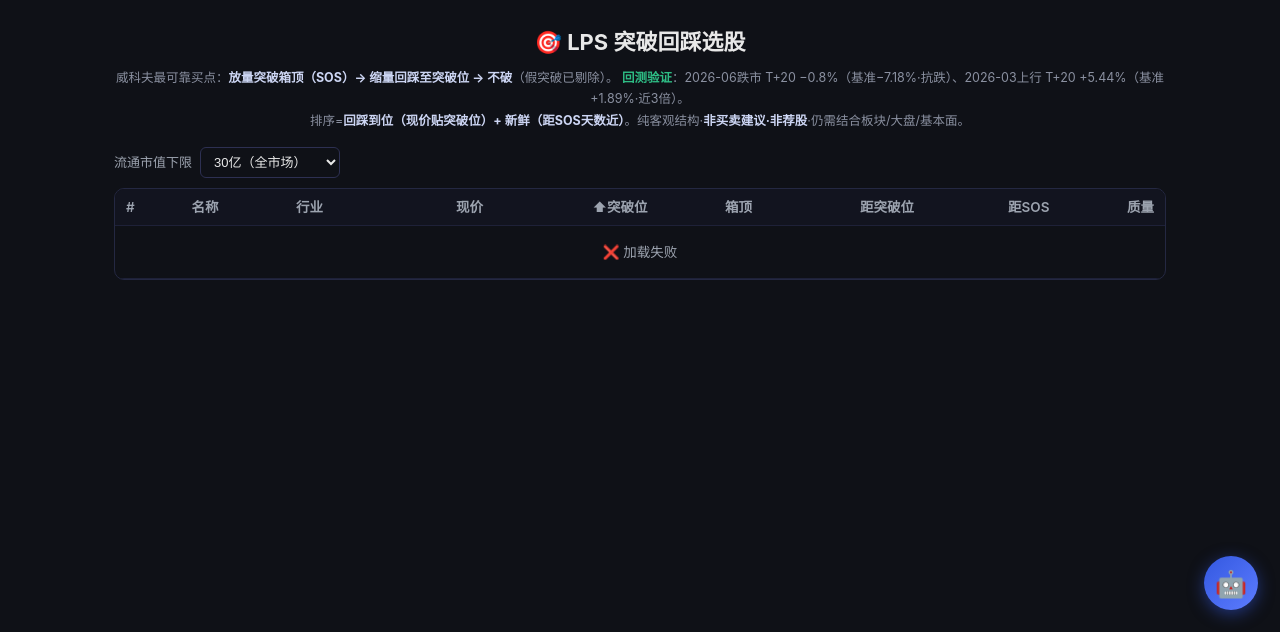
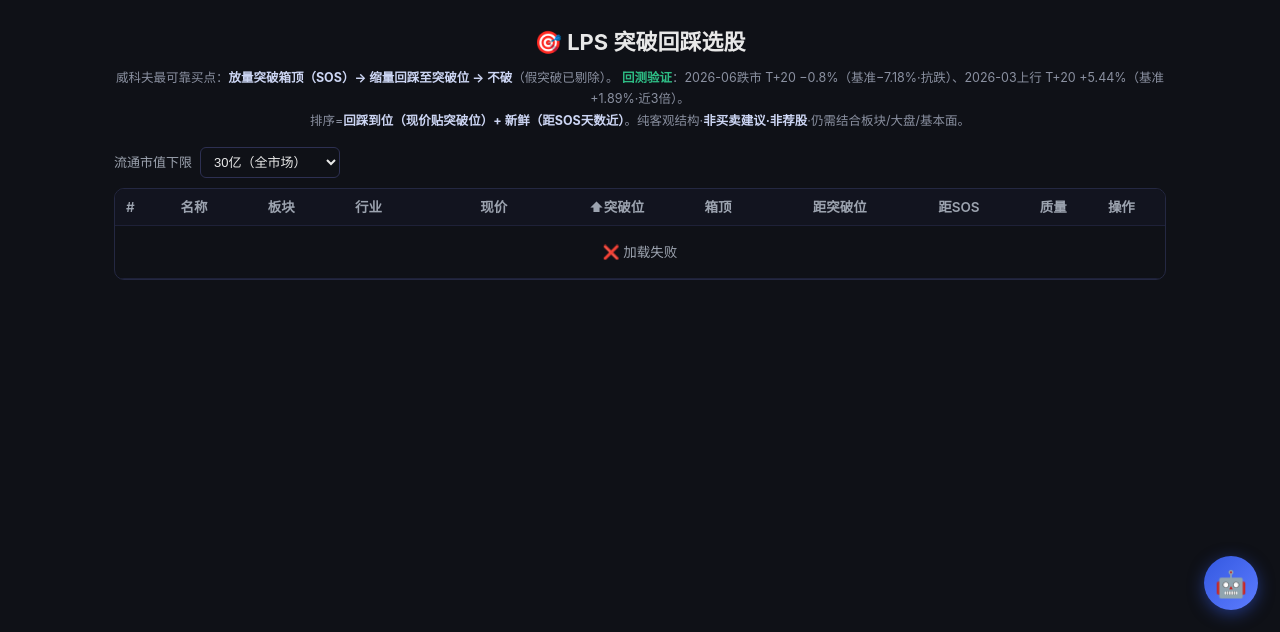
Before and after one commit to CodingYOLO/quant_analysis, a FastAPI app: template app/web/templates/lps.html in a window 1280 px wide. Shown: the part 168-800 px from the top of the page. Run offline with FastAPI, Linux system fonts and the light colour scheme; the template is opened without the code that fills it, so the values that code supplies are empty.

Commit message:
feat(lps): 突破回踩榜加板块徽章+加自选按钮
- 名称后加「板块」列：按代码前缀判定（688/689科创·300/301创业·8x/4x/920北交·其余主板），带配色徽章，纯前端 boardOf() 无需后端
- 行尾加「＋自选」按钮：POST /api/portfolio/add {code}（复用 portfolio 现有端点·6位码后端自动补名字·仅入观察名单不持仓），成功变「✓已加」失败回退
- 表格 9→11 列，左对齐列 3→4，colspan 同步

Co-Authored-By: Claude Opus 4.8 <noreply@anthropic.com>

```diff
--- a/app/web/templates/lps.html
+++ b/app/web/templates/lps.html
@@ -5,11 +5,21 @@
 #lps-tbl { width:100%; border-collapse:collapse; font-size:13.5px; white-space:nowrap; }
 #lps-tbl th, #lps-tbl td { padding:8px 11px; border-bottom:1px solid #1e2138; text-align:right; }
 #lps-tbl th { color:#9ca3af; font-weight:600; background:#12141f; position:sticky; top:0; }
-#lps-tbl th:nth-child(-n+3), #lps-tbl td:nth-child(-n+3) { text-align:left; }
+#lps-tbl th:nth-child(-n+4), #lps-tbl td:nth-child(-n+4) { text-align:left; }
+#lps-tbl th:last-child, #lps-tbl td:last-child { text-align:center; }
 #lps-tbl td.nm a { color:#9db4ff; text-decoration:none; font-weight:600; }
 #lps-tbl tr:hover td { background:rgba(255,255,255,.02); }
 .lps-scroll { overflow-x:auto; border:1px solid #242842; border-radius:10px; }
 .up { color:#f6465d; } .down { color:#2ebd85; } .neu { color:#9ca3af; }
+.bd { display:inline-block; padding:1px 6px; border-radius:4px; font-size:11.5px; font-weight:600; }
+.bd-kc { background:rgba(240,160,32,.16); color:#f0a020; }
+.bd-cy { background:rgba(96,165,250,.16); color:#60a5fa; }
+.bd-zb { background:rgba(148,163,184,.16); color:#94a3b8; }
+.bd-bj { background:rgba(167,139,250,.16); color:#a78bfa; }
+.addbtn { background:#1a2f22; color:#2ebd85; border:1px solid #2e5a44; border-radius:6px; padding:3px 9px; font-size:12px; cursor:pointer; }
+.addbtn:hover { background:#22432f; }
+.addbtn.added { background:#232640; color:#8a90a0; border-color:#2d3052; cursor:default; }
+.addbtn:disabled { opacity:.6; cursor:default; }
 .qbar { display:inline-block; width:40px; height:7px; background:#232640; border-radius:4px; vertical-align:middle; overflow:hidden; margin-right:5px; }
 .qbar i { display:block; height:100%; background:#f0a020; }
 .lps-hint { color:#8a90a0; font-size:12.5px; line-height:1.7; margin:8px 0 16px; }
@@ -35,9 +45,9 @@
     <span id="lps-meta" class="neu" style="font-size:12.5px;margin-left:auto"></span>
   </div>
   <div class="lps-scroll"><table id="lps-tbl"><thead><tr>
-    <th>#</th><th>名称</th><th>行业</th><th>现价</th><th>⬆突破位</th><th>箱顶</th>
-    <th>距突破位</th><th>距SOS</th><th>质量</th>
-  </tr></thead><tbody id="lps-body"><tr><td colspan="9" class="neu" style="text-align:center;padding:16px">⏳ 扫描全市场中…（首次约10-20秒）</td></tr></tbody></table></div>
+    <th>#</th><th>名称</th><th>板块</th><th>行业</th><th>现价</th><th>⬆突破位</th><th>箱顶</th>
+    <th>距突破位</th><th>距SOS</th><th>质量</th><th>操作</th>
+  </tr></thead><tbody id="lps-body"><tr><td colspan="11" class="neu" style="text-align:center;padding:16px">⏳ 扫描全市场中…（首次约10-20秒）</td></tr></tbody></table></div>
 </div>
 {% endblock %}
 
@@ -46,28 +56,48 @@
 const $=function(id){return document.getElementById(id);};
 function cls(v){ return v>0?'up':(v<0?'down':'neu'); }
 function sgn(v){ return (v>0?'+':'')+v; }
+// 按代码前缀判板块（688/689科创·300/301创业·8x/4x/920北交·其余主板）
+function boardOf(c){
+  c=String(c); var p3=c.slice(0,3);
+  if(p3==='688'||p3==='689') return {t:'科创板',c:'bd-kc'};
+  if(p3==='300'||p3==='301') return {t:'创业板',c:'bd-cy'};
+  if(c[0]==='8'||c[0]==='4'||p3==='920') return {t:'北交所',c:'bd-bj'};
+  return {t:'主板',c:'bd-zb'};
+}
+// 加入自选（POST /api/portfolio/add·后端按6位码补名字·仅入观察名单不持仓）
+async function addWatch(code, btn){
+  if(btn.dataset.done) return;
+  var old=btn.textContent; btn.disabled=true; btn.textContent='…';
+  try{
+    var d=await (await fetch('/api/portfolio/add',{method:'POST',headers:{'Content-Type':'application/json'},body:JSON.stringify({code:code})})).json();
+    if(d.ok){ btn.textContent='✓已加'; btn.classList.add('added'); btn.dataset.done='1'; }
+    else{ btn.textContent='✗'; btn.title=d.msg||'失败'; btn.disabled=false; setTimeout(function(){btn.textContent=old;},2000); }
+  }catch(e){ btn.textContent='✗'; btn.title=String(e); btn.disabled=false; setTimeout(function(){btn.textContent=old;},2000); }
+}
 async function loadLps(){
   var cap=$('lps-cap').value;
-  $('lps-body').innerHTML='<tr><td colspan="9" class="neu" style="text-align:center;padding:16px">⏳ 扫描全市场中…</td></tr>';
+  $('lps-body').innerHTML='<tr><td colspan="11" class="neu" style="text-align:center;padding:16px">⏳ 扫描全市场中…</td></tr>';
   try{
     var j=await (await fetch('/api/lps-screen?min_circ_yi='+cap)).json();
-    if(!j.ok){ $('lps-body').innerHTML='<tr><td colspan="9" class="neu" style="text-align:center;padding:16px">❌ '+(j.msg||'加载失败')+'</td></tr>'; return; }
+    if(!j.ok){ $('lps-body').innerHTML='<tr><td colspan="11" class="neu" style="text-align:center;padding:16px">❌ '+(j.msg||'加载失败')+'</td></tr>'; return; }
     var _d=j.date||'', ds=_d.length===8?(_d.slice(0,4)+'-'+_d.slice(4,6)+'-'+_d.slice(6,8)):_d;
     $('lps-meta').textContent='数据日 '+ds+' · 命中 '+j.n+' 只 · 盘后日线口径';
     var rows=j.rows||[];
-    if(!rows.length){ $('lps-body').innerHTML='<tr><td colspan="9" class="neu" style="text-align:center;padding:16px">当日无 LPS 突破回踩标的</td></tr>'; return; }
+    if(!rows.length){ $('lps-body').innerHTML='<tr><td colspan="11" class="neu" style="text-align:center;padding:16px">当日无 LPS 突破回踩标的</td></tr>'; return; }
     var maxq=Math.max.apply(null,rows.map(function(r){return r.quality||0;}))||1;
     $('lps-body').innerHTML=rows.map(function(r,i){
-      var qw=Math.round((r.quality||0)/maxq*100);
+      var qw=Math.round((r.quality||0)/maxq*100), bd=boardOf(r.code);
       return '<tr><td class="neu">'+(i+1)+'</td>'
         +'<td class="nm"><a href="/stock?code='+r.code+'">'+r.name+'</a></td>'
+        +'<td><span class="bd '+bd.c+'">'+bd.t+'</span></td>'
         +'<td class="neu">'+(r.industry||'')+'</td>'
         +'<td>'+r.price+'</td><td class="up">'+r.level+'</td><td class="neu">'+r.box_top+'</td>'
         +'<td class="'+cls(r.dist)+'">'+(r.dist!=null?sgn(r.dist)+'%':'—')+'</td>'
         +'<td class="neu">'+r.days_since_sos+'天前</td>'
-        +'<td><span class="qbar"><i style="width:'+qw+'%"></i></span>'+r.quality+'</td></tr>';
+        +'<td><span class="qbar"><i style="width:'+qw+'%"></i></span>'+r.quality+'</td>'
+        +'<td><button class="addbtn" onclick="addWatch(\''+r.code+'\',this)">＋自选</button></td></tr>';
     }).join('');
-  }catch(e){ $('lps-body').innerHTML='<tr><td colspan="9" class="neu" style="text-align:center;padding:16px">❌ '+e+'</td></tr>'; }
+  }catch(e){ $('lps-body').innerHTML='<tr><td colspan="11" class="neu" style="text-align:center;padding:16px">❌ '+e+'</td></tr>'; }
 }
 $('lps-cap').addEventListener('change', loadLps);
 loadLps();
```
